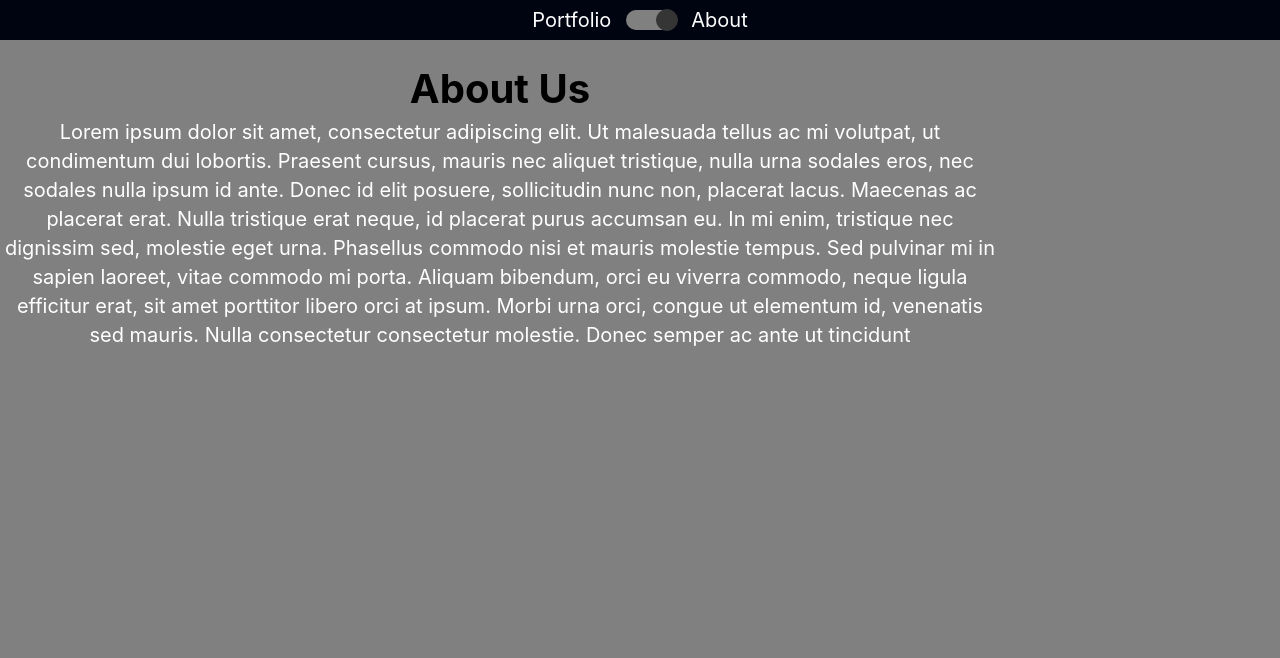
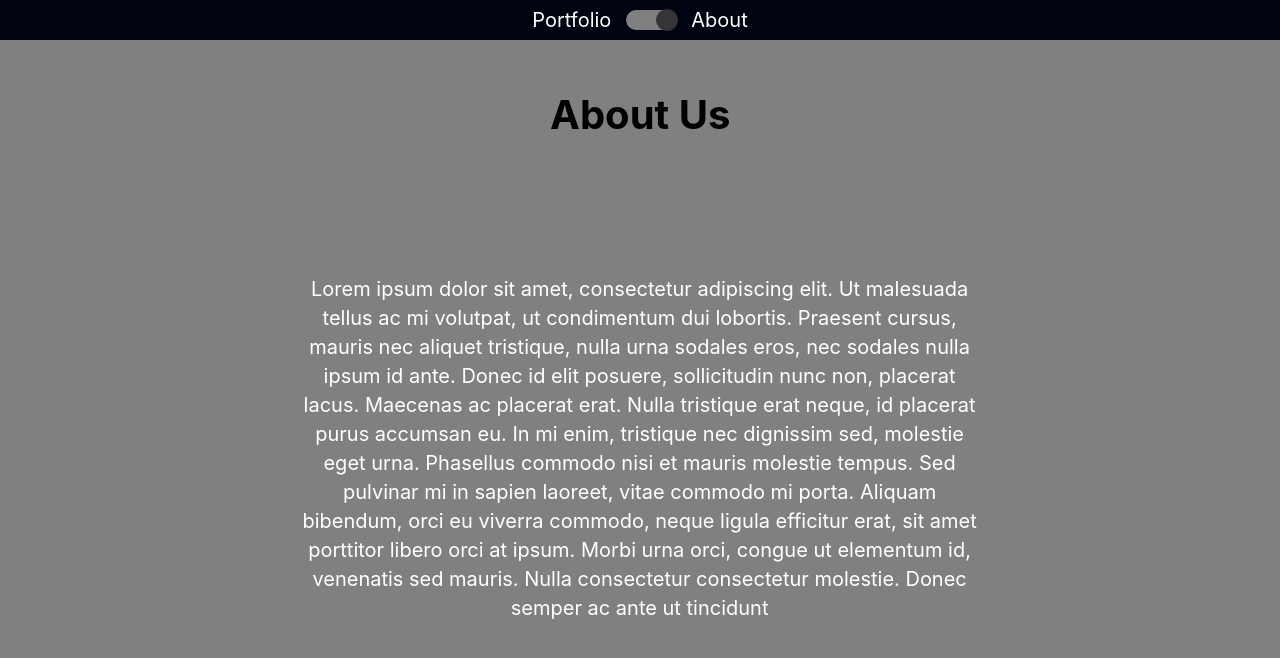
Before and after one commit to laurirannu/portfolio, a React (Create React App) app: page / in a window 1280 px wide. Both pictures are taken after a click on the element 651 px from the left and 20 px from the top of the page. Shown: the top 658 px of the page. Built offline with nearby package versions, Linux system fonts and the light colour scheme.

Commit message:
grid fixes everything

```diff
--- a/src/About/About.css
+++ b/src/About/About.css
@@ -1,14 +1,19 @@
 .content-wrapper {
-    display: block;
-    position: relative;
+    display: grid;
+    height: 100%;
+    grid-template-rows: repeat(6, 1fr);
+    grid-template-columns: repeat(5, 1fr);
+    grid-gap: 30px;
+    padding: 2% 5% 5% 5%;
     text-align: center;
 }
 
 .content {
-    display: inline-block;
-    max-width: 1000px;
+    grid-row: span 2;
+    grid-column: 2 / span 3;
 }
 
 .title {
-
+    grid-row: 1;
+    grid-column: 4 / 3;
 }
```
